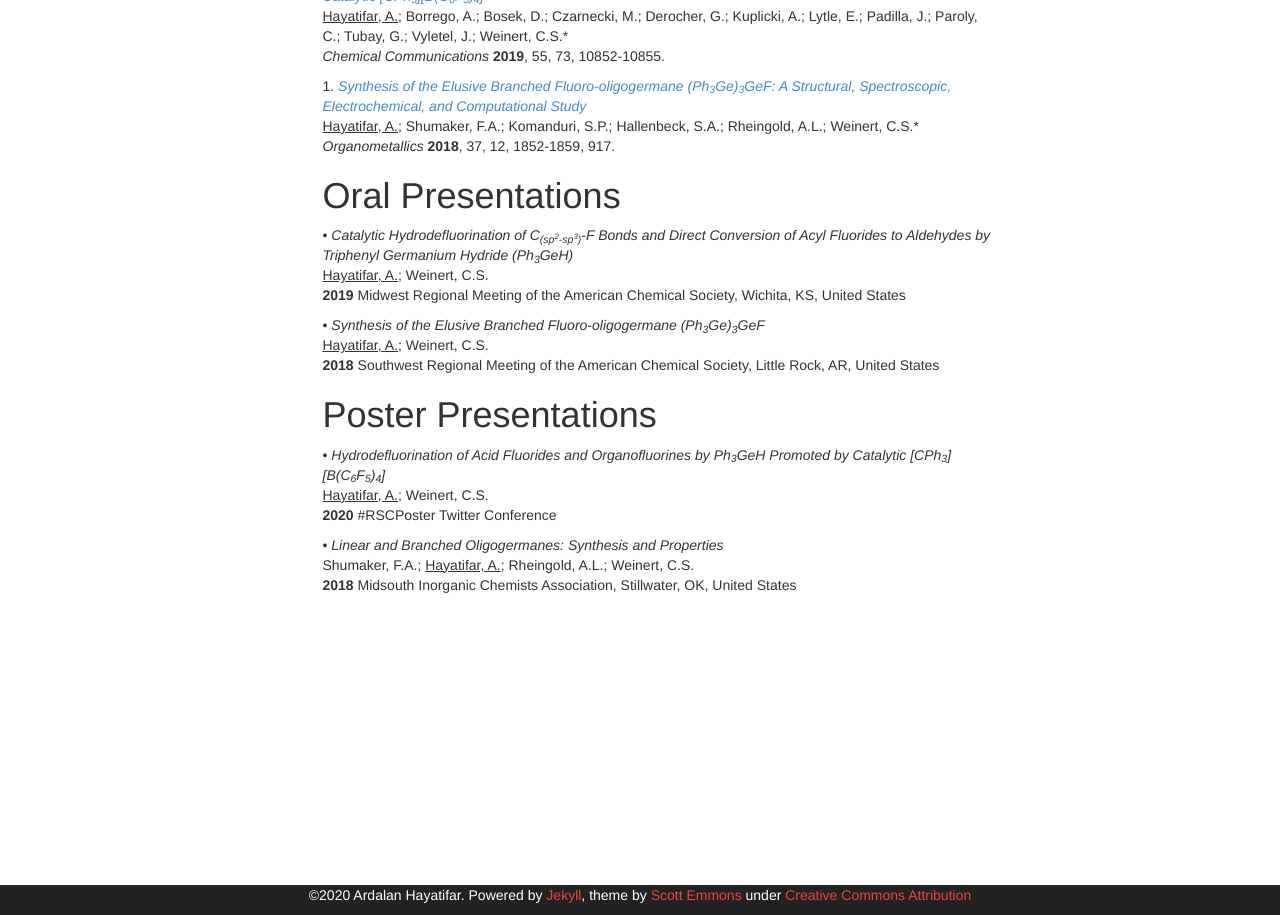
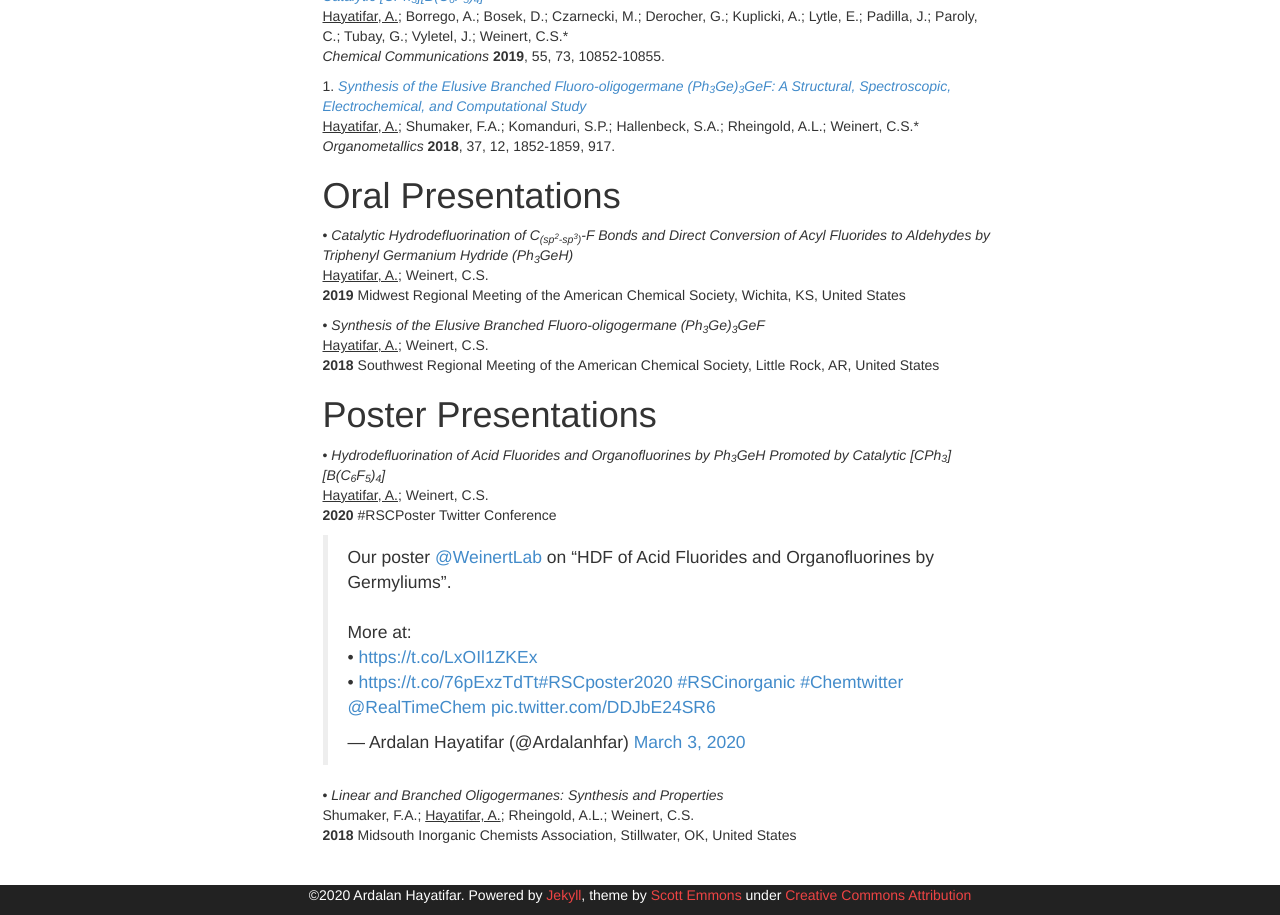
Before and after one commit to Ardalanhayatifar/ardalanhayatifar.github.io, a Jekyll site: the page built from publications.html, in a window 1280 px wide and 1079 px high, cut to the strip 164-1079 px from the top of the window. Built offline with Jekyll 4.4.1, drawn with Linux system fonts in a browser that asks for light colours; comment, search, counter and statistics services are not loaded.

Commit message:
rsc poster twitter

```diff
--- a/publications.html
+++ b/publications.html
@@ -29,6 +29,7 @@ permalink: "/publications"
         <p>• <em>Hydrodefluorination of Acid Fluorides and Organofluorines by Ph<sub>3</sub>GeH Promoted by Catalytic [CPh<sub>3</sub>][B(C<sub>6</sub>F<sub>5</sub>)<sub>4</sub>] </em>
             <br><u>Hayatifar, A.</u>; Weinert, C.S.
             <br><strong>2020</strong> #RSCPoster Twitter Conference
+            <blockquote class="twitter-tweet"><p lang="en" dir="ltr">Our poster <a href="https://twitter.com/WeinertLab?ref_src=twsrc%5Etfw">@WeinertLab</a> on “HDF of Acid Fluorides and Organofluorines by Germyliums”.<br><br>More at:<br>• <a href="https://t.co/LxOIl1ZKEx">https://t.co/LxOIl1ZKEx</a><br>• <a href="https://t.co/76pExzTdTt">https://t.co/76pExzTdTt</a><a href="https://twitter.com/hashtag/RSCposter2020?src=hash&amp;ref_src=twsrc%5Etfw">#RSCposter2020</a> <a href="https://twitter.com/hashtag/RSCinorganic?src=hash&amp;ref_src=twsrc%5Etfw">#RSCinorganic</a> <a href="https://twitter.com/hashtag/Chemtwitter?src=hash&amp;ref_src=twsrc%5Etfw">#Chemtwitter</a> <a href="https://twitter.com/RealTimeChem?ref_src=twsrc%5Etfw">@RealTimeChem</a> <a href="https://t.co/DDJbE24SR6">pic.twitter.com/DDJbE24SR6</a></p>&mdash; Ardalan Hayatifar (@Ardalanhfar) <a href="https://twitter.com/Ardalanhfar/status/1234765458223423488?ref_src=twsrc%5Etfw">March 3, 2020</a></blockquote> <script async src="https://platform.twitter.com/widgets.js" charset="utf-8"></script>
         </p>
 
         <p>• <em>Linear and Branched Oligogermanes: Synthesis and Properties</em>
```
Also changed, not shown: 2 other files.
